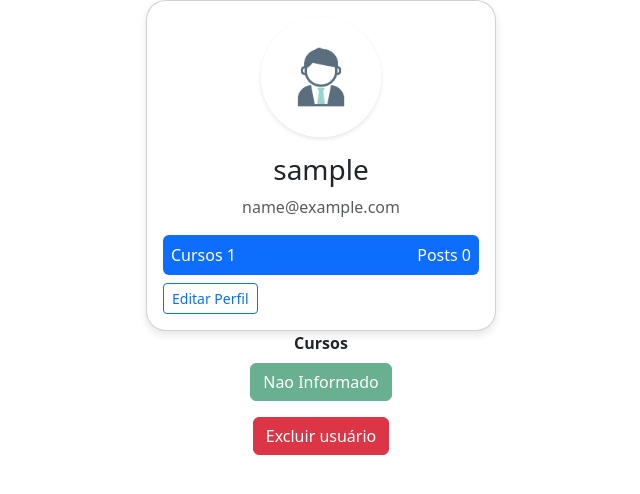
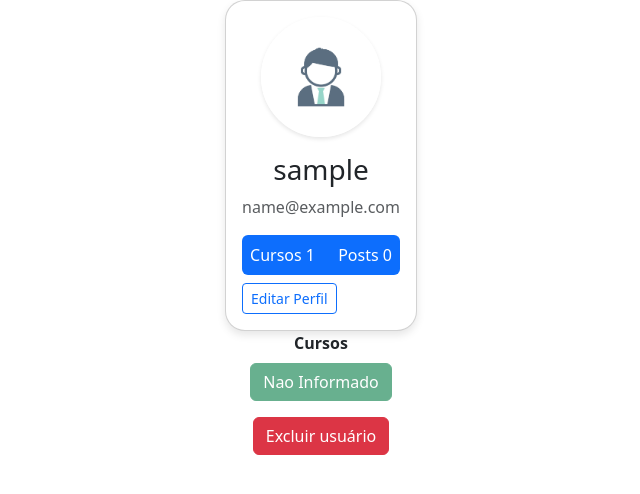
Before and after one commit to CanezPython/primeirositepython, a Flask app: page /perfil in a window 1280 px wide. Shown: the part 56-550 px from the top of the page, without its empty margins (319-959 px from the left). Run offline with Flask 3, Linux system fonts and the light colour scheme; the visitor is signed in with stand-in values (Sample User, id 1); data that the repository does not hold is empty.

```diff
--- a/siteum/templates/perfil.html
+++ b/siteum/templates/perfil.html
@@ -4,7 +4,7 @@
     <link rel="stylesheet" href="https://cdn.jsdelivr.net/npm/bootstrap-icons@1.11.3/font/bootstrap-icons.min.css">
 
     <div class="container d-flex justify-content-center align-items-center">
-        <div class="card profile-card w-100">
+        <div class="card profile-card">
             <div class="card-body text-center">
                 <img src="{{ foto_perfil }}" alt="User Profile" class="rounded-circle profile-img mb-3">
                 <div class="ml-3 w-100">
@@ -22,7 +22,7 @@
                 </div>
                 <div class="button mt-2 d-flex flex-row align-items-center">
                     <a href="{{ url_for('editar_perfil') }}">
-                        <button class="btn btn-sm btn-outline-primary w-100">Editar Perfil</button>
+                        <button class="btn btn-sm btn-outline-primary">Editar Perfil</button>
                     </a>
                 </div>
             </div>
```
